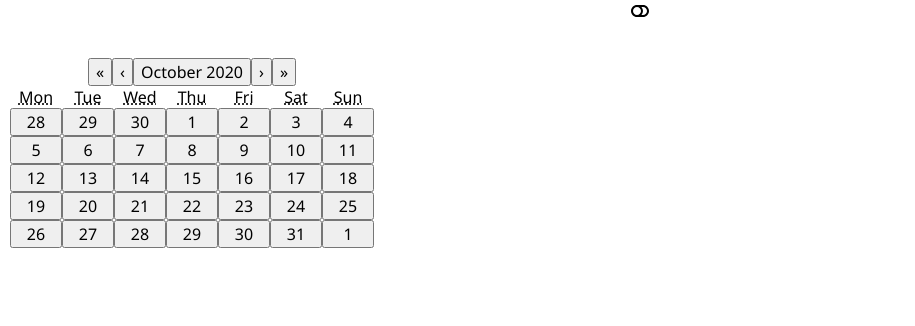
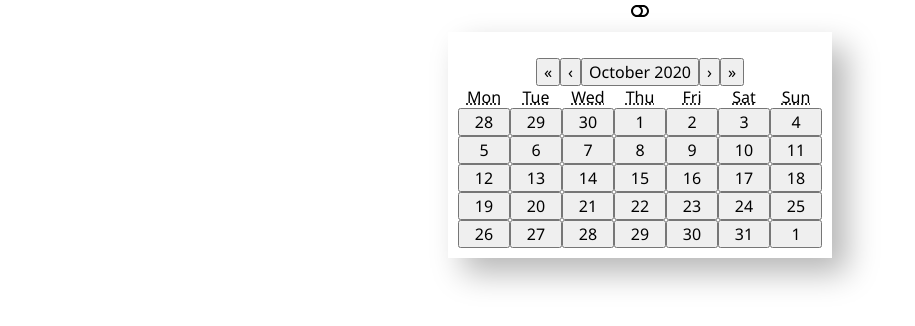
Before and after one commit to JacobLeonLyerla/tune, a React (Create React App) app: page /calendar in a window 1280 px wide. Shown: the top 326 px of the page, without its empty margins (0-915 px from the left). Built offline with nearby package versions, Linux system fonts and the light colour scheme.

Commit message:
added calendar styling

```diff
--- a/src/css/calendar.css
+++ b/src/css/calendar.css
@@ -9,6 +9,8 @@ body {
 .Sample {
   width: 30%;
   height: 30%;
+  margin: 0 auto;
+  box-shadow: 15px 15px 30px rgba(0, 0, 0, 0.288);
 }
 .Sample input,
 .Sample button {
--- a/src/less/calendar.less
+++ b/src/less/calendar.less
@@ -11,6 +11,8 @@ body {
 .Sample {
   width: 30%;
   height: 30%;
+  margin: 0 auto;
+  box-shadow: 15px 15px 30px rgba(0, 0, 0, 0.288);
   input, button {
     font: inherit;
   }
```
